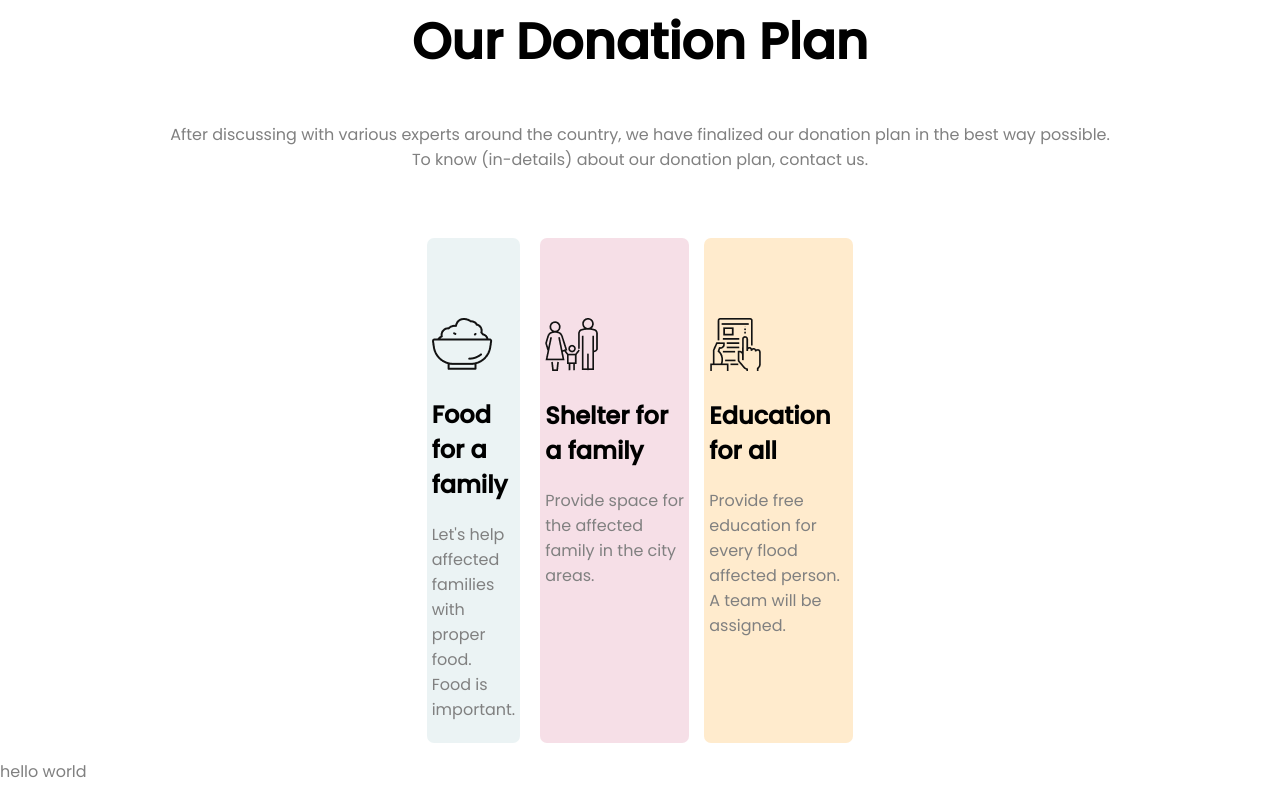
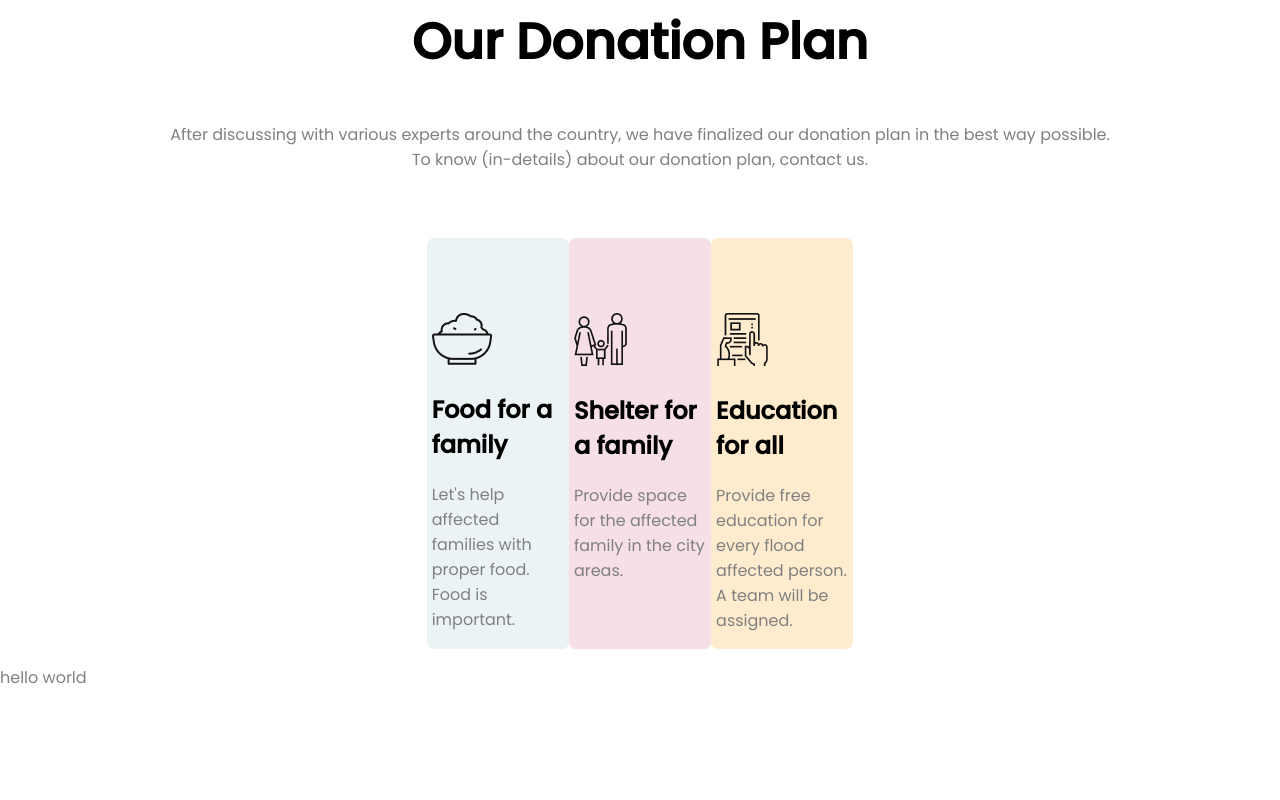
Before and after one commit to tawsifahmed/donate-flood-victims, a plain HTML site: page index.html in a window 1280 px wide. Shown: the part 1759-2559 px from the top of the page. After the commit the page ends 2465 px from the top, so only its background shows below. Drawn offline with Linux system fonts and the light colour scheme.

Commit message:
changed padding in the third section

```diff
--- a/index.html
+++ b/index.html
@@ -90,7 +90,7 @@
         <br>
         <br>
         <div class="lastflex-con">
-            <div class="plan-boxes p-one">
+            <div class="plan-boxes pone">
                 <br>
                 <br>
                 <br>
@@ -101,7 +101,7 @@
                 <p>
                     Let's help affected families with proper food. Food is important.
             </div>
-            <div class="plan-boxes p-two">
+            <div class="plan-boxes ptwo">
                 <br>
                 <br>
                 <br>
@@ -113,7 +113,7 @@
                     Provide space for the affected family in the city areas.
                 </p>
             </div>
-            <div class="plan-boxes p-three">
+            <div class="plan-boxes pthree">
                 <br>
                 <br>
                 <br>
--- a/style.css
+++ b/style.css
@@ -147,27 +147,21 @@ input {
     margin-right: auto;
 }
 
-.p-one {
+.pone {
     background-color: rgba(95, 158, 160, 0.122);
-    padding: 5px;
-    margin-right: 10px;
-    width: 85px;
+    padding-left: 5px;
+    padding-right: 5px;
 
 }
 
-.p-two {
+.ptwo {
     background-color: rgba(216, 112, 147, 0.225);
-    padding: 5px;
-    margin-left: 10px;
-    margin-left: 10px;
-    width: 85%;
-
+    padding-left: 5px;
+    padding-right: 5px;
 }
 
-.p-three {
+.pthree {
     background-color: blanchedalmond;
-    padding: 5px;
-    margin-left: 15px;
-    width: 85%;
-
+    padding-left: 5px;
+    padding-right: 5px;
 }
```
